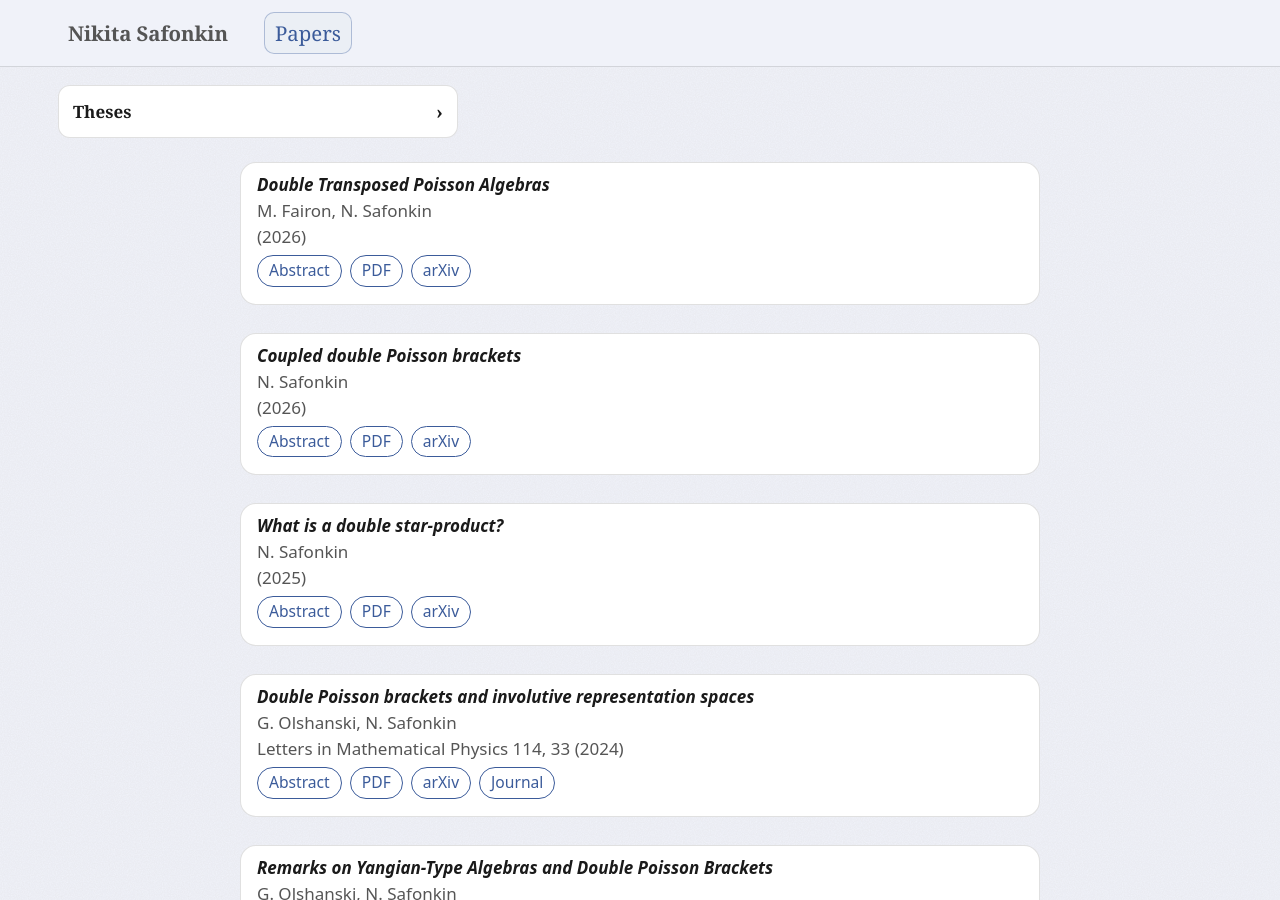
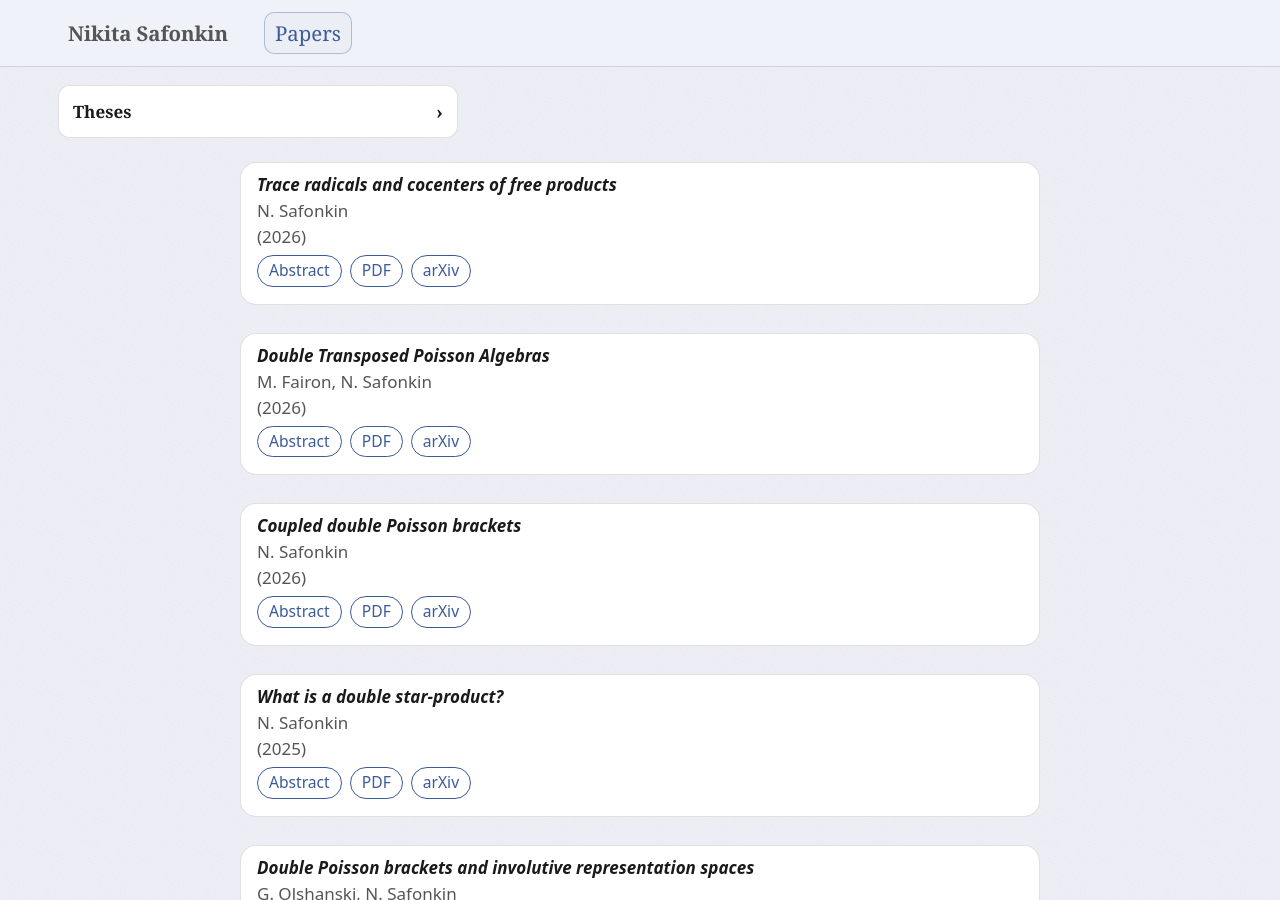
Before and after one commit to n-safonkin/n-safonkin.github.io, a Jekyll site: the page built from papers.html, in a window 1280 px wide and 900 px high. Built offline with Jekyll 4.4.1, drawn with Linux system fonts in a browser that asks for light colours; some of the changed lines change nothing that is shown.

Commit message:
Add paper: Trace radicals and cocenters of free products (arXiv:2607.24697)

```diff
--- a/_data/papers.yml
+++ b/_data/papers.yml
@@ -1,5 +1,14 @@
 # Papers in reverse-chronological order (newest first).
 # Each entry: title, authors, venue, optional pdf / arxiv / journal, abstract (HTML).
+
+- title: "Trace radicals and cocenters of free products"
+  authors: "N. Safonkin"
+  venue: "(2026)"
+  pdf: "https://arxiv.org/pdf/2607.24697.pdf"
+  arxiv: "https://arxiv.org/abs/2607.24697"
+  abstract: |
+    <p>We call a unital associative algebra \( A \) trace residually finite-dimensional if its elements are separated by finite-dimensional representations and its cocenter \( A/[A,A] \) is separated by the corresponding trace functionals. For RFD algebras \( A \) and \( B \), we prove that the trace radical of \( A*B \), the common kernel of all finite-dimensional trace functionals, is the direct sum of the trace radicals of \( A \) and \( B \), which implies that \( A*B \) is trace RFD if and only if both \( A \) and \( B \) are trace RFD.</p>
+    <p>The proof combines an explicit cocenter decomposition with a construction of finite-dimensional representations whose traces detect nonzero classes of words of length greater than one.</p>
 
 - title: "Double Transposed Poisson Algebras"
   authors: "M. Fairon, N. Safonkin"
```
